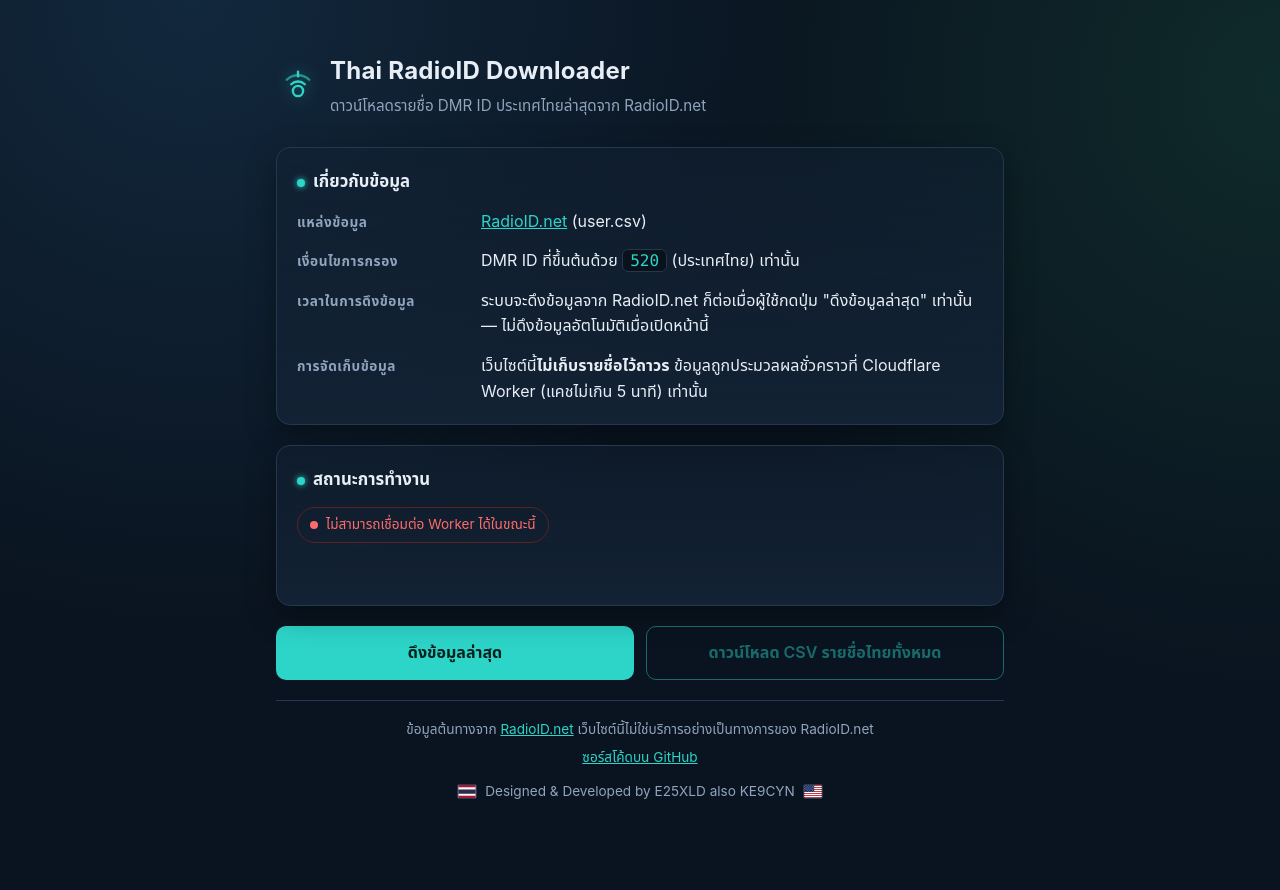
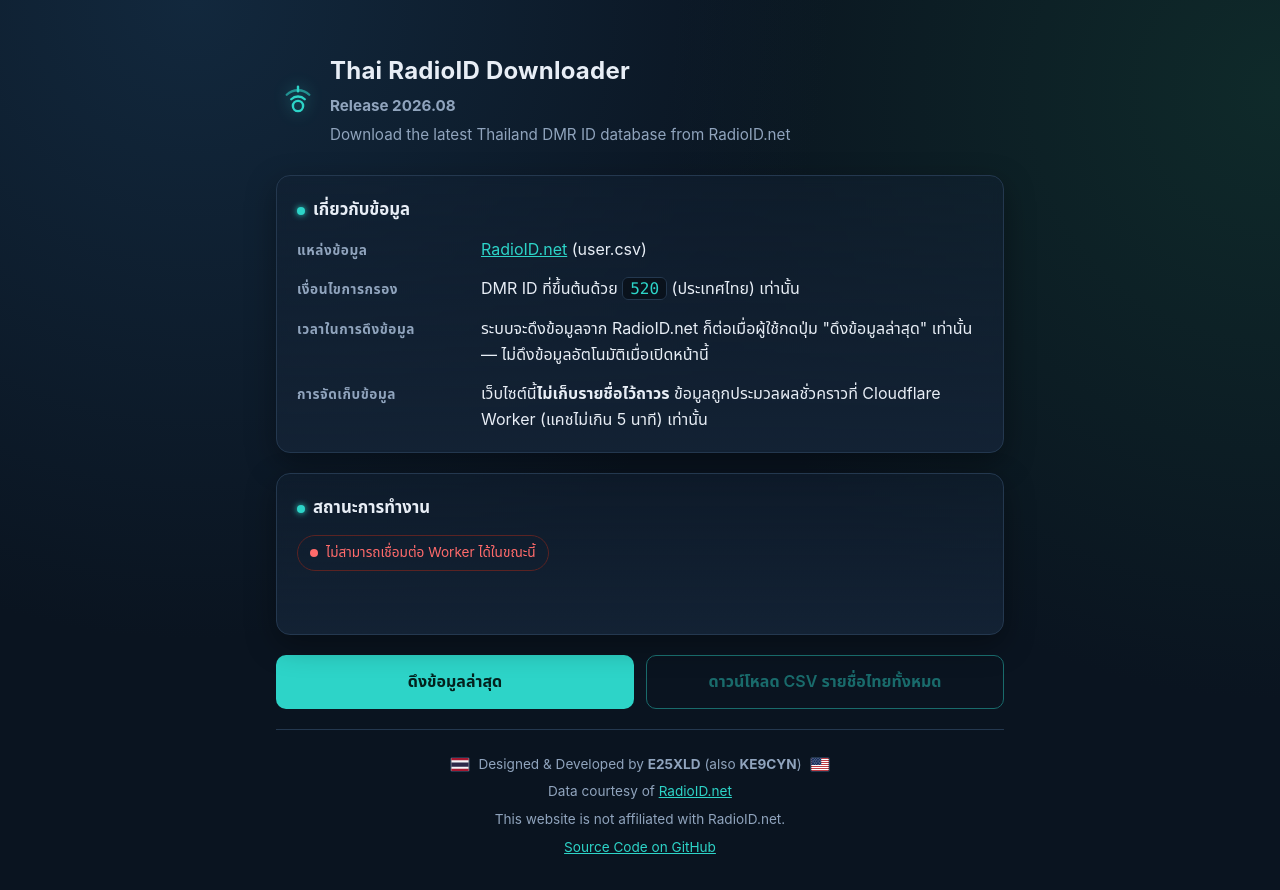
Before and after one commit to e25xld-ham/radioid-thailand, a website: page index.html in a window 1280 px wide. Before the commit the page ends 857 px from the top, so only its background shows below. Drawn offline with Linux system fonts and the light colour scheme; no server answers.

Commit message:
style: update release header and footer credits

```diff
--- a/index.html
+++ b/index.html
@@ -20,7 +20,8 @@
       </svg>
       <div>
         <h1>Thai RadioID Downloader</h1>
-        <p class="tagline">ดาวน์โหลดรายชื่อ DMR ID ประเทศไทยล่าสุดจาก RadioID.net</p>
+        <p class="tagline"><strong>Release 2026.08</strong></p>
+        <p class="tagline">Download the latest Thailand DMR ID database from RadioID.net</p>
       </div>
     </div>
   </header>
@@ -87,17 +88,17 @@
   </main>
 
   <footer class="site-footer">
-    <p>
-      ข้อมูลต้นทางจาก <a href="https://radioid.net" target="_blank" rel="noopener noreferrer">RadioID.net</a>
-      เว็บไซต์นี้ไม่ใช่บริการอย่างเป็นทางการของ RadioID.net
+    <p class="footer-credit">
+      <img src="assets/flags/th.svg" alt="Thailand" class="flag-icon" width="20" height="15" loading="lazy">
+      <span>Designed &amp; Developed by <strong>E25XLD</strong> (also <strong>KE9CYN</strong>)</span>
+      <img src="assets/flags/us.svg" alt="United States" class="flag-icon" width="20" height="15" loading="lazy">
     </p>
     <p>
-      <a href="https://github.com/e25xld-ham/radioid-thailand" target="_blank" rel="noopener noreferrer">ซอร์สโค้ดบน GitHub</a>
+      Data courtesy of <a href="https://radioid.net" target="_blank" rel="noopener noreferrer">RadioID.net</a>
     </p>
-    <p class="footer-credit">
-      <img src="assets/flags/th.svg" alt="Thailand" class="flag-icon" width="20" height="15" loading="lazy">
-      <span>Designed &amp; Developed by E25XLD also KE9CYN</span>
-      <img src="assets/flags/us.svg" alt="United States" class="flag-icon" width="20" height="15" loading="lazy">
+    <p>This website is not affiliated with RadioID.net.</p>
+    <p>
+      <a href="https://github.com/e25xld-ham/radioid-thailand" target="_blank" rel="noopener noreferrer">Source Code on GitHub</a>
     </p>
   </footer>
 
```
